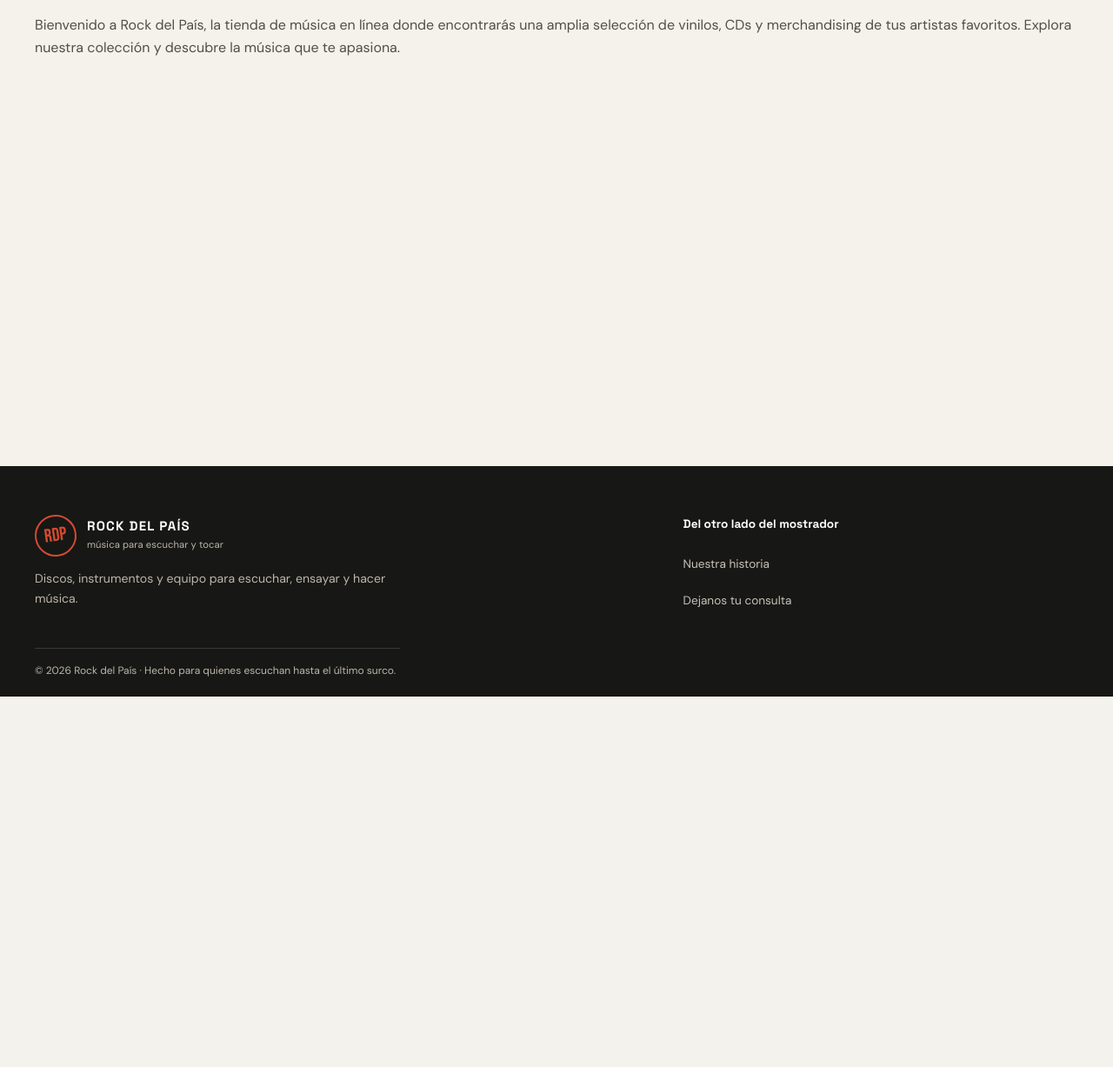
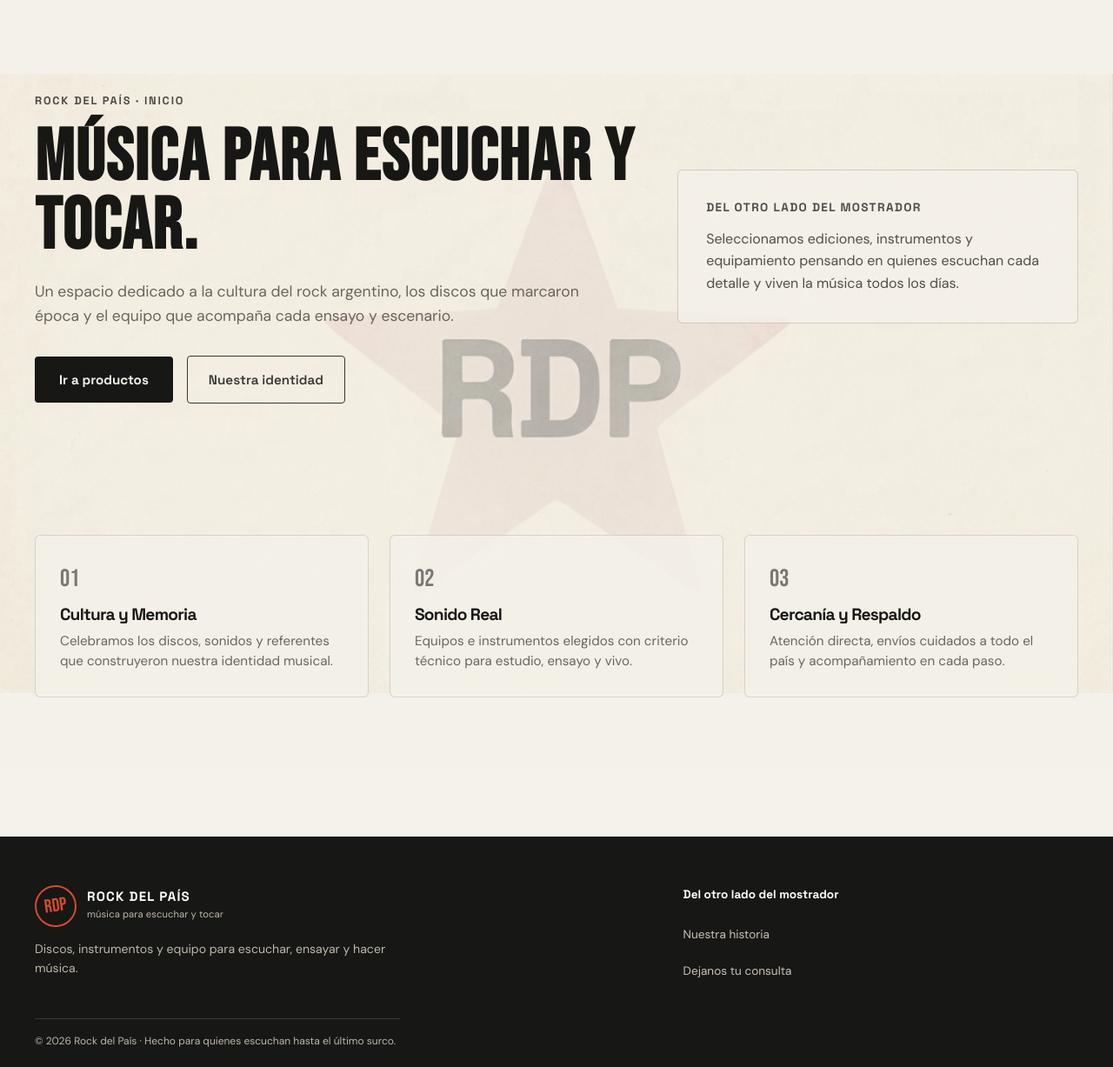
Before and after one commit to Luka1204/Rock_del_pais, a Django app: page / in a window 1280 px wide. Shown: the part 122-1349 px from the top of the page at 87% size. Before the commit the page ends 923 px from the top, so only its background shows below. Run offline with Django 5.2, Linux system fonts and the light colour scheme.

Commit message:
cambios emma

```diff
--- /dev/null
+++ b/static/store/home.css
@@ -0,0 +1,192 @@
+.rdp-sr-only {
+  position: absolute;
+  left: -9999px;
+  width: 1px;
+  height: 1px;
+  overflow: hidden;
+}
+
+.rdp-home-wrapper {
+  position: relative;
+  width: 100%;
+  min-height: 80vh;
+  background-color: #f4f1ea;
+  color: #171715;
+  overflow: hidden;
+}
+
+.rdp-home-wrapper::before {
+  content: "";
+  position: absolute;
+  inset: 0;
+  background-image: url("/static/store/img/rdp_bg_star.jpg");
+  background-repeat: no-repeat;
+  background-position: center center;
+  background-size: contain;
+  opacity: 0.45;
+  pointer-events: none;
+  z-index: 0;
+}
+
+.rdp-home-hero,
+.rdp-highlights {
+  position: relative;
+  z-index: 1;
+}
+
+.rdp-home-hero {
+  padding: clamp(3.5rem, 8vw, 6.5rem) 0;
+}
+
+.rdp-home-grid {
+  display: grid;
+  grid-template-columns: 1.2fr 0.8fr;
+  gap: 3rem;
+  align-items: center;
+}
+
+.rdp-kicker {
+  display: inline-block;
+  font-family: 'Space Grotesk', sans-serif;
+  font-size: 0.8rem;
+  font-weight: 700;
+  letter-spacing: 0.14em;
+  text-transform: uppercase;
+  opacity: 0.75;
+  margin-bottom: 1rem;
+}
+
+.rdp-home-hero h1 {
+  font-family: 'Bebas Neue', sans-serif;
+  font-size: clamp(3rem, 6.5vw, 5.2rem);
+  line-height: 0.95;
+  letter-spacing: 0.02em;
+  margin: 0 0 1.25rem;
+}
+
+.rdp-lead {
+  font-size: 1.1rem;
+  line-height: 1.6;
+  max-width: 54ch;
+  opacity: 0.85;
+  margin: 0 0 2rem;
+}
+
+.rdp-actions {
+  display: flex;
+  flex-wrap: wrap;
+  gap: 1rem;
+  align-items: center;
+}
+
+.rdp-btn-primary {
+  display: inline-flex;
+  align-items: center;
+  justify-content: center;
+  padding: 0.9rem 1.75rem;
+  background-color: #171715;
+  color: #f4f1ea;
+  font-family: 'Space Grotesk', sans-serif;
+  font-weight: 700;
+  font-size: 0.95rem;
+  text-decoration: none;
+  border-radius: 4px;
+  transition: transform 0.15s ease, opacity 0.15s ease;
+}
+
+.rdp-btn-primary:hover {
+  opacity: 0.9;
+  transform: translateY(-1px);
+}
+
+.rdp-btn-secondary {
+  display: inline-flex;
+  align-items: center;
+  justify-content: center;
+  padding: 0.9rem 1.5rem;
+  border: 1px solid #171715;
+  color: #171715;
+  font-family: 'Space Grotesk', sans-serif;
+  font-weight: 600;
+  font-size: 0.95rem;
+  text-decoration: none;
+  border-radius: 4px;
+  opacity: 0.85;
+}
+
+.rdp-btn-secondary:hover {
+  opacity: 1;
+}
+
+.rdp-card {
+  padding: 2rem;
+  border: 1px solid rgba(23, 23, 21, 0.16);
+  border-radius: 6px;
+  background: rgba(244, 241, 234, 0.72);
+}
+
+.rdp-card strong {
+  display: block;
+  font-family: 'Space Grotesk', sans-serif;
+  font-size: 0.85rem;
+  text-transform: uppercase;
+  letter-spacing: 0.1em;
+  margin-bottom: 0.75rem;
+  opacity: 0.75;
+}
+
+.rdp-card p {
+  margin: 0;
+  font-size: 1rem;
+  line-height: 1.6;
+}
+
+.rdp-highlights {
+  padding: 3rem 0 5rem;
+}
+
+.rdp-highlights-grid {
+  display: grid;
+  grid-template-columns: repeat(3, 1fr);
+  gap: 1.5rem;
+}
+
+.rdp-highlight-item {
+  padding: 1.75rem;
+  border: 1px solid rgba(23, 23, 21, 0.14);
+  border-radius: 6px;
+  background-color: rgba(244, 241, 234, 0.78);
+}
+
+.rdp-highlight-num {
+  font-family: 'Bebas Neue', sans-serif;
+  font-size: 1.75rem;
+  opacity: 0.55;
+  display: block;
+  margin-bottom: 0.5rem;
+}
+
+.rdp-highlight-item h2 {
+  font-family: 'Space Grotesk', sans-serif;
+  font-size: 1.2rem;
+  margin: 0 0 0.5rem;
+}
+
+.rdp-highlight-item p {
+  margin: 0;
+  font-size: 0.95rem;
+  line-height: 1.55;
+  opacity: 0.85;
+}
+
+@media (max-width: 820px) {
+  .rdp-home-grid,
+  .rdp-highlights-grid {
+    grid-template-columns: 1fr;
+  }
+
+  .rdp-home-wrapper::before {
+    background-size: 85%;
+    opacity: 0.35;
+  }
+}
--- a/templates/store/home.html
+++ b/templates/store/home.html
@@ -1,11 +1,60 @@
-{% extends "base.html" %}
-{%load static %}
+{% extends 'base.html' %}
+{% load static %}
 
-{% block title %}Rock del País{% endblock %}
+{% block title %}Rock del País | Inicio{% endblock %}
+
+{% block extra_head %}
+  <link rel="stylesheet" href="{% static 'store/home.css' %}">
+{% endblock %}
 
 {% block content %}
-    <section class="home wrap">
-        <p class="home__text">Bienvenido a Rock del País, la tienda de música en línea donde encontrarás una amplia selección de vinilos, CDs y merchandising de tus artistas favoritos. Explora nuestra colección y descubre la música que te apasiona.</p>
-    </section>
+<div class="rdp-home-wrapper">
+  <section class="rdp-home-hero" aria-labelledby="home-title">
+    <div class="wrap rdp-home-grid">
+      <div>
+        <span class="rdp-kicker">Rock del País · Inicio</span>
+        <h1 id="home-title">Música para escuchar y tocar.</h1>
+        <p class="rdp-lead">
+          Un espacio dedicado a la cultura del rock argentino, los discos que marcaron época y el equipo que acompaña cada ensayo y escenario.
+        </p>
+        <div class="rdp-actions">
+          <a class="rdp-btn-primary" href="{% url 'home' %}#productos">Ir a productos</a>
+          <a class="rdp-btn-secondary" href="#identidad">Nuestra identidad</a>
+        </div>
+      </div>
 
+      <aside class="rdp-card" aria-label="Presentación">
+        <strong>Del otro lado del mostrador</strong>
+        <p>
+          Seleccionamos ediciones, instrumentos y equipamiento pensando en quienes escuchan cada detalle y viven la música todos los días.
+        </p>
+      </aside>
+    </div>
+  </section>
+
+  <section class="rdp-highlights" id="identidad" aria-labelledby="identidad-title">
+    <div class="wrap">
+      <h2 id="identidad-title" class="rdp-sr-only">Identidad de Rock del País</h2>
+      <div class="rdp-highlights-grid">
+        <article class="rdp-highlight-item">
+          <span class="rdp-highlight-num">01</span>
+          <h2>Cultura y Memoria</h2>
+          <p>Celebramos los discos, sonidos y referentes que construyeron nuestra identidad musical.</p>
+        </article>
+
+        <article class="rdp-highlight-item">
+          <span class="rdp-highlight-num">02</span>
+          <h2>Sonido Real</h2>
+          <p>Equipos e instrumentos elegidos con criterio técnico para estudio, ensayo y vivo.</p>
+        </article>
+
+        <article class="rdp-highlight-item">
+          <span class="rdp-highlight-num">03</span>
+          <h2>Cercanía y Respaldo</h2>
+          <p>Atención directa, envíos cuidados a todo el país y acompañamiento en cada paso.</p>
+        </article>
+      </div>
+    </div>
+  </section>
+</div>
 {% endblock %}
```
Also changed, not shown: static/store/img/rdp_bg_star.jpg (added).
